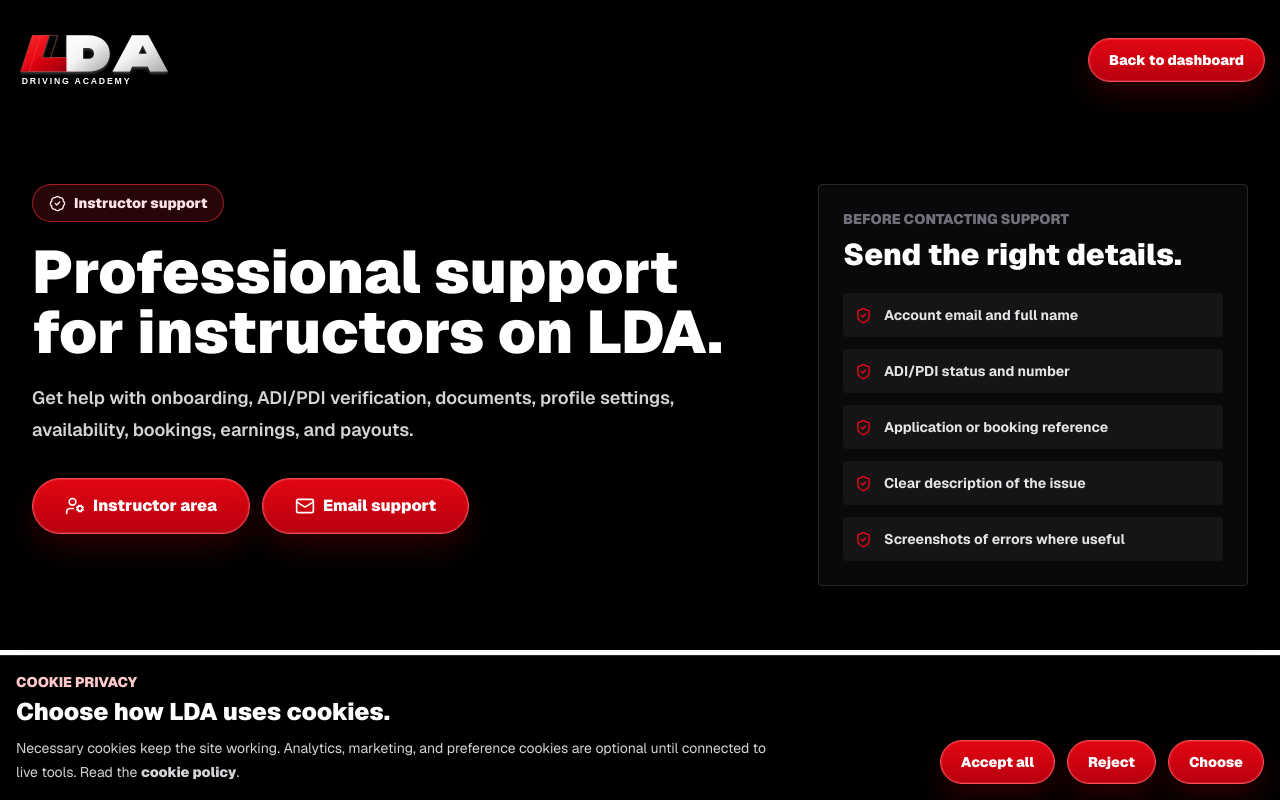
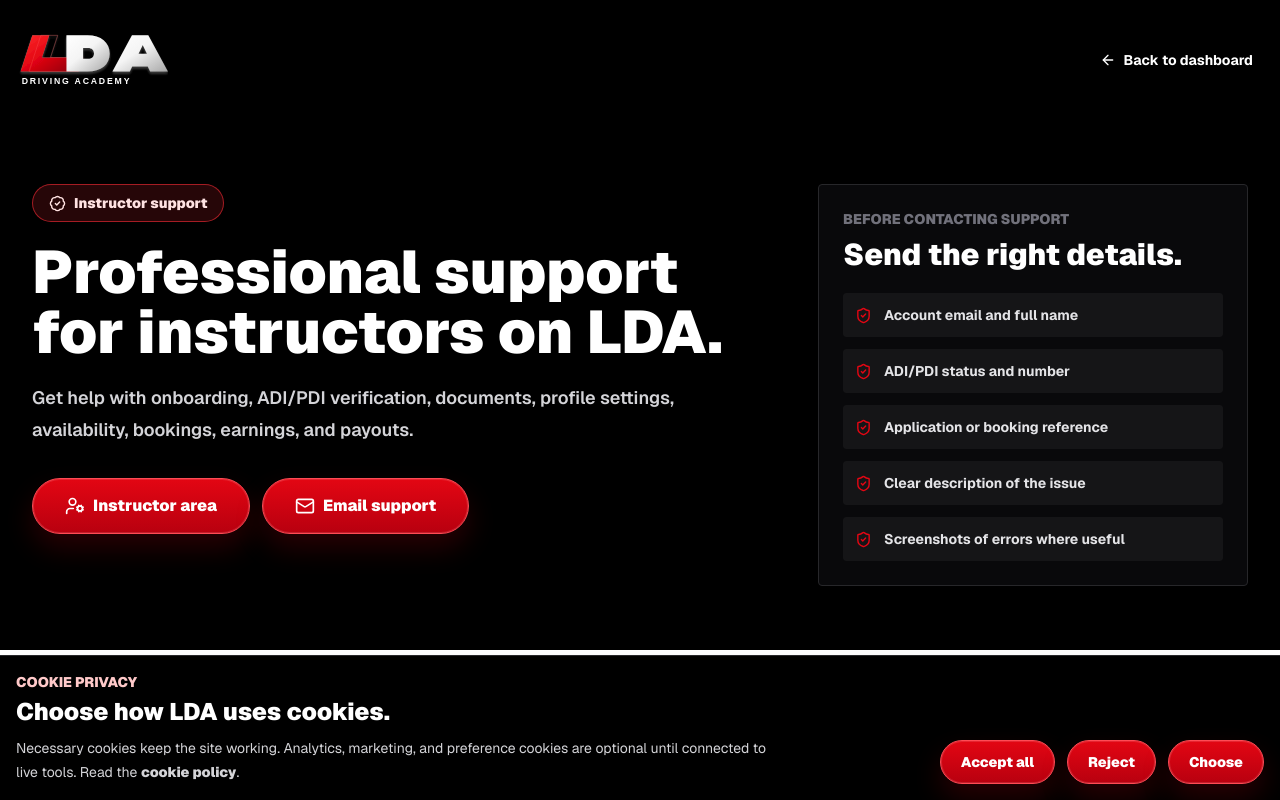
Before and after one commit to LDrivingAcademy/LDA, a Next.js app: page /support/instructor/dashboard in a window 1280 px wide. Shown: the top 800 px of the page. Built offline with nearby package versions, Linux system fonts and the light colour scheme.

Commit message:
Match instructor support dashboard back link style

```diff
--- a/src/components/instructor-support-content.tsx
+++ b/src/components/instructor-support-content.tsx
@@ -1,9 +1,10 @@
 import Link from "next/link";
-import { BadgeCheck, CalendarClock, CircleHelp, CreditCard, FileCheck2, Mail, ShieldCheck, UserCog } from "lucide-react";
+import { ArrowLeft, BadgeCheck, CalendarClock, CircleHelp, CreditCard, FileCheck2, Mail, ShieldCheck, UserCog } from "lucide-react";
 import { Brand } from "@/components/brand";
 import { LanguageSelector } from "@/components/language-selector";
 import { MainMenu } from "@/components/main-menu";
 import { SiteFooter } from "@/components/site-footer";
+import { PlatformProtectionPanel } from "@/components/platform-protection-panel";
 
 const instructorActions = [
   { title: "Verification support", body: "ADI/PDI status, licence evidence, insurance documents, rejected applications, and approval status.", href: "mailto:info@ldrivingacademy.co.uk?subject=Instructor%20verification%20support", cta: "Email verification", icon: FileCheck2 },
@@ -45,8 +46,11 @@ export function InstructorSupportContent({ entry }: { entry: "public" | "dashboa
               </Link>
             </div>
           ) : (
-            <Link href="/dashboard" className="lda-pill lda-pill-sm shrink-0 whitespace-normal text-center leading-5 sm:whitespace-nowrap">
-              Back to dashboard
+            <Link
+              href="/dashboard"
+              className="inline-flex shrink-0 items-center gap-2 rounded-full px-3 py-2 text-sm font-bold text-white hover:text-white hover:ring-2 hover:ring-brand"
+            >
+              <ArrowLeft size={16} /> Back to dashboard
             </Link>
           )}
           <div className={entry === "public" ? "md:hidden" : "hidden"}>
@@ -112,6 +116,9 @@ export function InstructorSupportContent({ entry }: { entry: "public" | "dashboa
             })}
           </div>
         </section>
+        <section className="mx-auto max-w-7xl px-4 pb-12 sm:px-6 lg:px-8">
+          <PlatformProtectionPanel audience="instructor" />
+        </section>
       </main>
       <SiteFooter />
     </>
```
